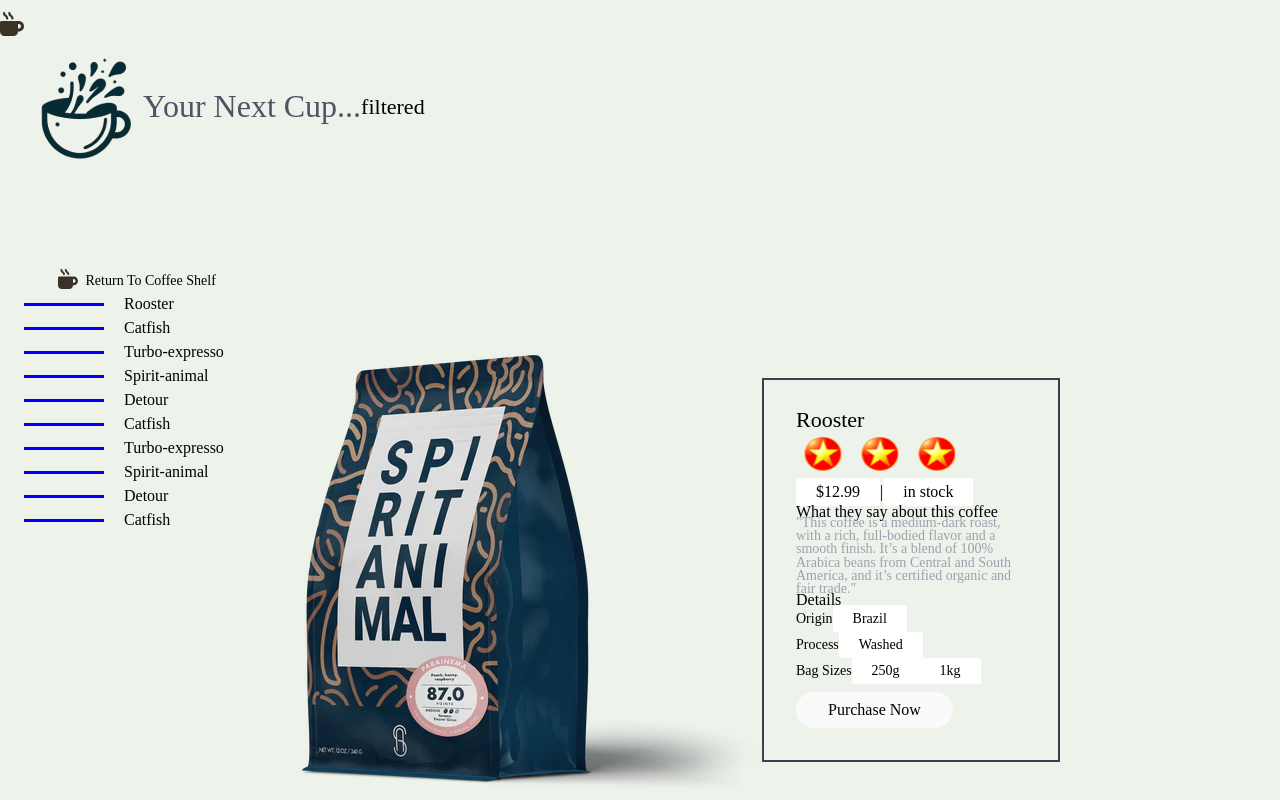
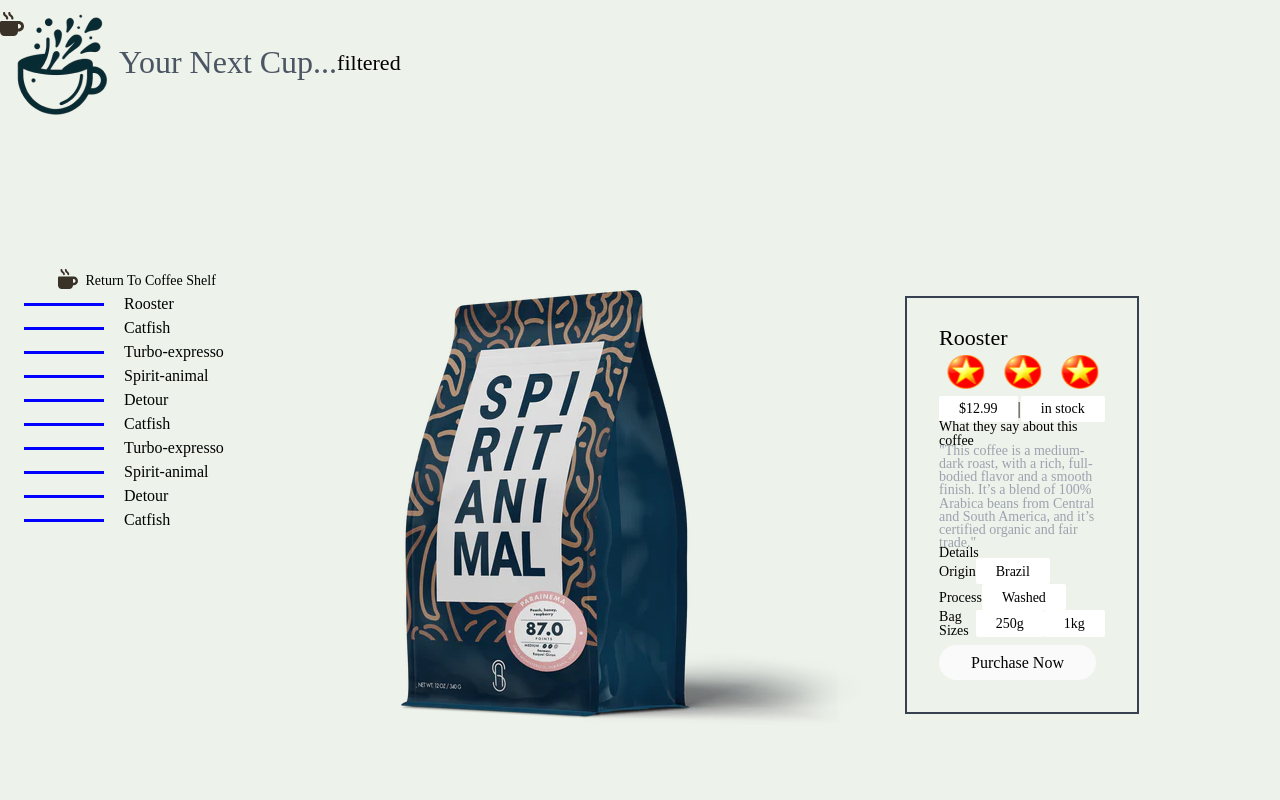
Before and after one commit to TaiPanda96/Coffee, a Next.js app in the folder coffee-app/: page /product in a window 1280 px wide. Shown: the top 800 px of the page. Built offline with nearby package versions, Linux system fonts and the light colour scheme.

Commit message:
working on scrollable view

```diff
--- a/coffee-app/src/app/product/[...slug]/layout.tsx
+++ b/coffee-app/src/app/product/[...slug]/layout.tsx
@@ -14,7 +14,6 @@ export interface ProductProfilesLayoutProps {
 
 export default function ProductProfilesLayout({ params }: ProductProfilesLayoutProps) {
   return (
-    <div className="mt-11 ml-6 flex-col flex-grow">
     <Stack gap={8} align="left">
       <Inline justify="between" align="center" gap={4}>
         <img src="/home-logo.png" alt="hero-image" />
@@ -27,8 +26,8 @@ export default function ProductProfilesLayout({ params }: ProductProfilesLayoutP
         />
         <TextInput color="regular" value="filtered" as="h1" size="lg" bold nowrap />
       </Inline>
+
+      <ProductProfiles products={coffeeList} params={params} />
     </Stack>
-      <ProductProfiles products={coffeeList} params={params} />
-    </div>
   )
 }
--- a/coffee-app/src/components/product-profile/product-details.tsx
+++ b/coffee-app/src/components/product-profile/product-details.tsx
@@ -16,7 +16,7 @@ export interface ProductContainerProps {
 
 export function ProductDetails({ product, children }: ProductContainerProps) {
   return (
-    <Stack gap={4} className="flex-grow">
+    <Stack gap={6} className="flex-col p-11">
       <Inline
         gap={8}
         justify="between"
@@ -28,7 +28,7 @@ export function ProductDetails({ product, children }: ProductContainerProps) {
         )}
       >
         {children}
-        <Stack gap={8} align="left" className="flex flex-col flex-grow">
+        <Stack gap={8} align="left">
           <Inline gap={8} justify="between">
             <TextInput
               value={toTitleCase(product?.slug ?? 'Rooster')}
@@ -45,16 +45,16 @@ export function ProductDetails({ product, children }: ProductContainerProps) {
           </Inline>
 
           <Inline gap={4} justify="between">
-            <Badge size="md" rounded label="$12.99" />
+            <Badge size="sm" rounded label="$12.99" />
             <span>|</span>
-            <Badge size="md" rounded label="in stock" />
+            <Badge size="sm" rounded label="in stock" />
           </Inline>
 
           <TextInput
             value={'What they say about this coffee'}
             color="regular"
             as="span"
-            size="md"
+            size="sm"
           />
           <TextInput
             value={`"This coffee is a medium-dark roast, with a rich, full-bodied flavor and a smooth finish. It’s a blend of 100% Arabica beans from Central and South America, and it’s certified organic and fair trade."`}
@@ -64,7 +64,7 @@ export function ProductDetails({ product, children }: ProductContainerProps) {
           />
 
           <Inline justify="between" grow className="gap-2">
-            <TextInput value={'Details'} color="regular" as="span" size="md" bold />
+            <TextInput value={'Details'} color="regular" as="span" size="sm" bold />
           </Inline>
 
           <Stack gap={8} align="left">
--- a/coffee-app/src/components/product-profile/product-profile-list.module.css
+++ b/coffee-app/src/components/product-profile/product-profile-list.module.css
@@ -1,4 +1,4 @@
-/* Menu.module.css */
+/* Menu.module.css  */
 .line {
   height: 3px;
   width: 80px;
--- a/coffee-app/src/components/product-profile/product-profile-list.tsx
+++ b/coffee-app/src/components/product-profile/product-profile-list.tsx
@@ -38,8 +38,10 @@ export function ProductProfiles({ products, params }: PressMenuProps) {
     }
   }, [])
 
-  const handleProductClick = (productSlug: string) => {
-    const product = products.find((product) => product.slug === productSlug)
+  const handleScrollPosition = (index: number) => {
+    const currentLi = liRefs.current[index]
+    currentLi.scrollIntoView({ behavior: 'smooth', block: 'center' })
+    const product = products.find((product) => product.slug === currentLi.textContent)
     setProduct(product)
   }
 
@@ -60,11 +62,10 @@ export function ProductProfiles({ products, params }: PressMenuProps) {
   }
 
   return (
-    <>
-      <Inline justify="between" align="center" gap={8}>
-        <div className="w-1/3 bg-gray-400 ml-auto px-8">
-          <Stack gap={8} align="left">
-            <div className="fixed left-6 top-1/2 transform -translate-y-1/2">
+    <div className="min-h-screen">
+      <Inline justify="between" align="center" gap={6}>
+        <div className="w-1/3 ml-auto">
+          <div className="fixed  left-6 top-1/2 transform -translate-y-1/2">
             <Navigation breadcrumbs={[{ label: 'Return To Coffee Shelf', href: '/home' }]} />
             <ul>
               {products.map((product, i) => (
@@ -74,7 +75,7 @@ export function ProductProfiles({ products, params }: PressMenuProps) {
                   className={`relative block ${styles.menuItem} hover:${styles.lineHover}`}
                 >
                   <Link
-                      onClick={() => handleProductClick(product.slug)}
+                    onClick={() => handleScrollPosition(i)}
                     href={getProductProfilePath({ params: { slug: product.slug } })}
                     className={classNames('hover:text-gray-400', 'transition-colors')}
                   >
@@ -85,17 +86,27 @@ export function ProductProfiles({ products, params }: PressMenuProps) {
               ))}
             </ul>
           </div>
+        </div>
+
+        <div className="scrollable-content">
+          {products.map((product, i) => {
+            return (
+              <div className="flex-col p-11" key={i}>
+                <Stack gap={6} className="flex-col p-11">
+                  <Inline
+                    gap={8}
+                    justify="between"
+                    className={classNames('flex items-center', 'flex-grow', 'p-8')}
+                  >
+                    <img src={product.image} />
+                    <ProductDetails product={product} />
+                  </Inline>
                 </Stack>
               </div>
-      </Inline>
-      <div className="flex items-center justify-center min-h-screen">
-        <div className="w-full max-w-4xl mx-auto">
-          <Inline className={classNames('p-10 flex-grow')} gap={4}>
-            <img src="/spirit-animal.jpeg" alt="coffee bag" />
-            <ProductDetails product={product} />
+            )
+          })}
+        </div>
       </Inline>
     </div>
-      </div>
-    </>
   )
 }
```
Lines whose indentation alone changed are shown as unchanged.
